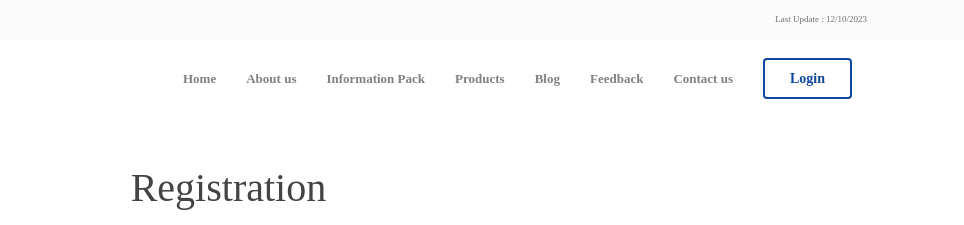
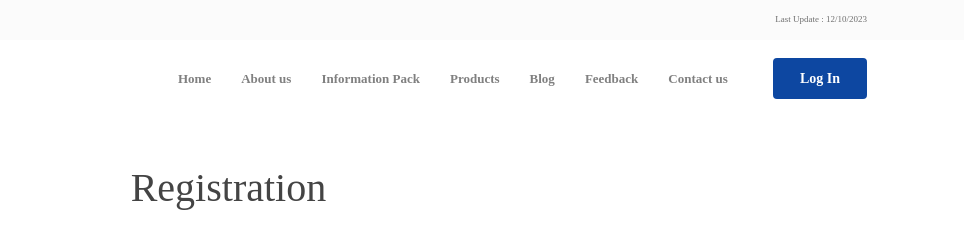
Before and after one commit to sahilkamble823/newupdate, a plain HTML site: page registrater.html in a window 1280 px wide. Shown: the top 225 px of the page, 316-1280 px from the left. Drawn offline with Linux system fonts and the light colour scheme; files whose address does not match are found by name.

Commit message:
Color blue font Work sans

```diff
--- a/registrater.html
+++ b/registrater.html
@@ -80,8 +80,9 @@
           <li><a class="nav-link scrollto" href="feedback.html">Feedback</a></li>
           <li><a class="nav-link scrollto" href="contact.html">Contact us</a></li>
           <!-- <li><a class="nav-link scrollto" href="feedback.html"><h6>Register</h6></a></li> -->
-          <li><a class="getstarted scrollto" href="login.html">Login</a></li>
           <li><a class="nav-link scrollto" href="#"></a></li>
+          <li><a class="btn-get-started scrollto " href="login.html">Log In</a></li>
+
 
 
         </ul>
```
